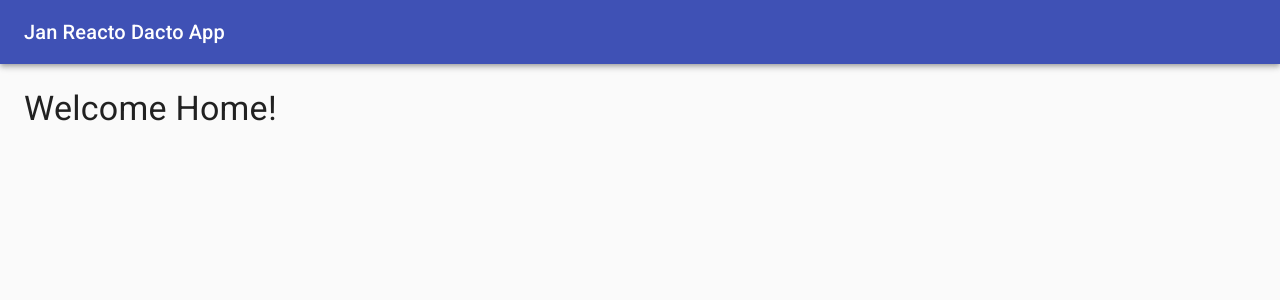
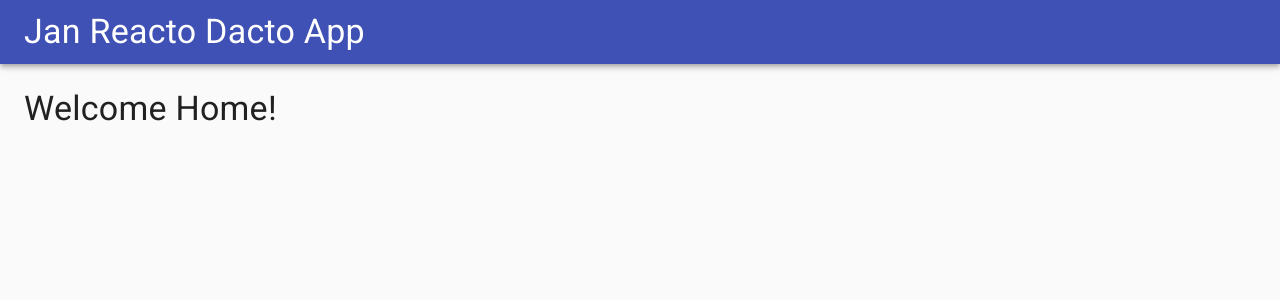
Before and after one commit to Janice-M/reacto-dacto, a React (Create React App) app: page / in a window 1280 px wide. Shown: the top 300 px of the page. Built offline with nearby package versions, Linux system fonts and the light colour scheme.

Commit message:
Jan Reacto Dacto

```diff
--- a/src/components/AppHeader.js
+++ b/src/components/AppHeader.js
@@ -8,7 +8,7 @@ import {
     const AppHeader = () => (
         <AppBar position="static">
         <Toolbar>
-            <Typography variant="h6" color="inherit">
+            <Typography variant="h4" color="inherit">
             Jan Reacto Dacto App
             </Typography>
         </Toolbar>
```
